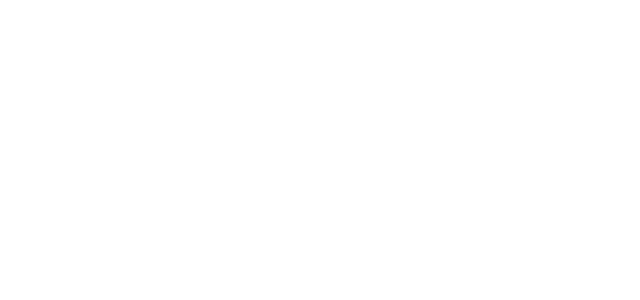
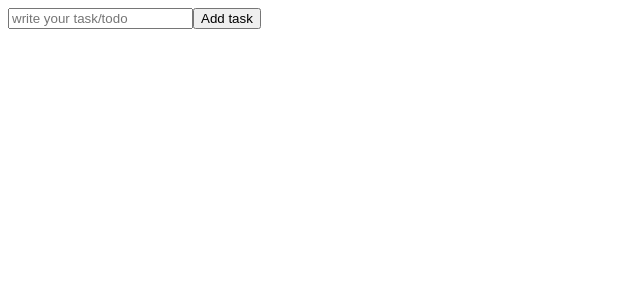
Before and after one commit to valiant9191/todo-typescript-redux, a React (Create React App) app: page / in a window 1280 px wide. Shown: the top 300 px of the page, without its empty margins (0-640 px from the left). Built offline with nearby package versions, Linux system fonts and the light colour scheme.

Commit message:
input created

```diff
--- a/src/App.tsx
+++ b/src/App.tsx
@@ -1,8 +1,7 @@
 import React from 'react';
-import { useSelector } from 'react-redux';
-import { Todos } from './store/reducer';
 
 import TodoList from './components/todoList'
+import InputAddTodo from './components/input/input';
 
 
 const App = () => {
@@ -11,6 +10,8 @@ const App = () => {
 
   return(
     <div className='App'>
+
+      <InputAddTodo />
 
       <TodoList />
 
--- /dev/null
+++ b/src/components/input/input.tsx
@@ -0,0 +1,34 @@
+import {useState} from 'react';
+import {useDispatch} from 'react-redux'
+import { ChangeEvent } from 'hoist-non-react-statics/node_modules/@types/react';
+import { store } from '../../store/store';
+
+
+
+const InputAddTodo = () => {
+
+    const [state,setState]=useState <string>('')
+
+    const inputUpdate = (e: ChangeEvent<HTMLInputElement>) => {
+        setState(e.target.value)
+    }
+
+    const dispatch = useDispatch()
+
+    const addTodoSubmit = () =>{
+        dispatch({type:"ADD_TODO", payload:state})
+        setState('')
+        console.log(store.getState())
+
+
+    }
+
+    return(
+        <div>
+            <input onChange={inputUpdate} type='text' value={state} name="note" placeholder='write your task/todo'></input>
+            <button onClick={addTodoSubmit}>Add task</button>
+        </div>
+    )
+}
+
+export default InputAddTodo;
```
